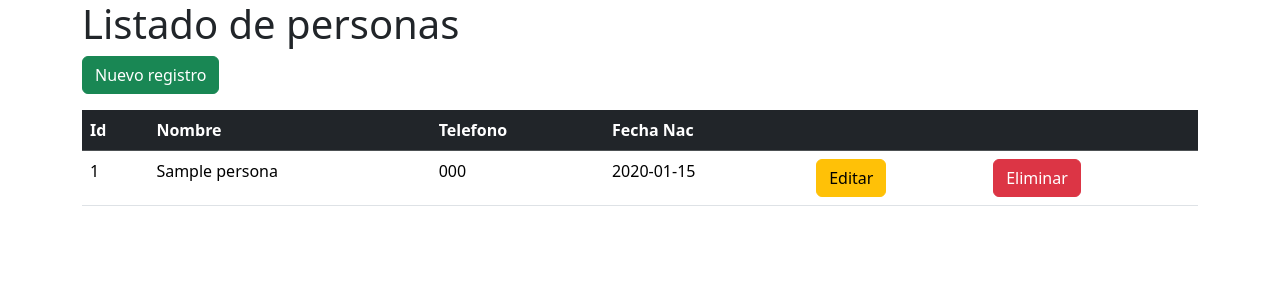
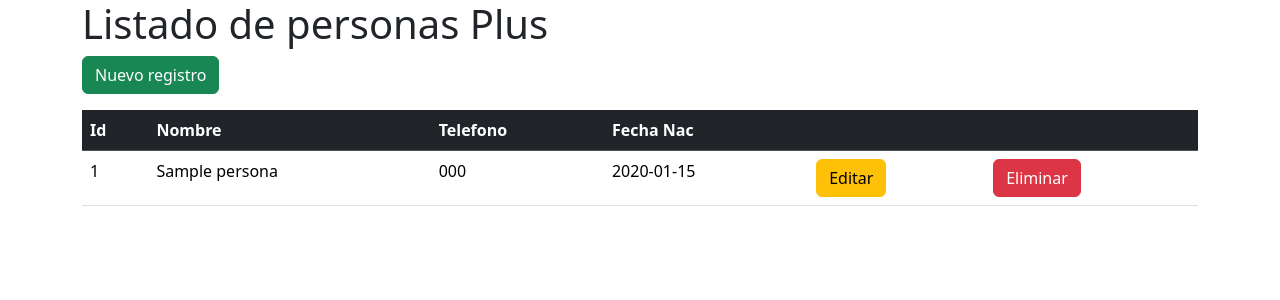
Before and after one commit to Emergentesdev/personal, a Flask app: page / in a window 1280 px wide. Shown: the top 300 px of the page. Run offline with Flask 3, Linux system fonts and the light colour scheme; tables that the repository leaves empty hold one stand-in row (values such as "Sample post").

Commit message:
Segundo commit

```diff
--- a/templates/index.html
+++ b/templates/index.html
@@ -1,7 +1,7 @@
 {% extends 'base.html' %}
 
 {% block content %}
-<h1>Listado de personas</h1>
+<h1>Listado de personas Plus</h1>
 
 <a href="/create" class="btn btn-success mb-3">Nuevo registro</a>
 <table class="table">
```
